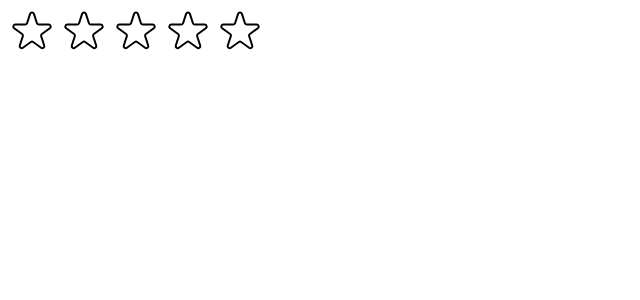
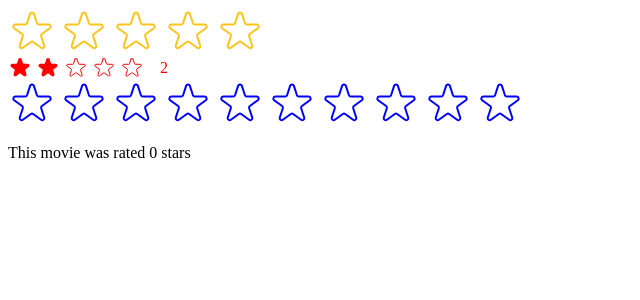
Before and after one commit to AM-TEK/movie-app, a React (Create React App) app: page / in a window 1280 px wide. Shown: the top 300 px of the page, without its empty margins (0-640 px from the left). Built offline with nearby package versions, Linux system fonts and the light colour scheme.

Commit message:
passing props for state of rating elements

```diff
--- a/src/StarRating.js
+++ b/src/StarRating.js
@@ -1,4 +1,5 @@
 import { useState } from "react"
+import PropTypes from "prop-types"
 
 const containerStyle = {
     display: "flex",
@@ -11,21 +12,42 @@ const starContainerStyle = {
     gap: '4px'
 }
 
-const textStyle = {
-    lineHeight: '1',
-    margin: '0'
+StarRating.propTypes = {
+    maxRating: PropTypes.number,
+    defaultRating: PropTypes.number,
+    color: PropTypes.string,
+    size: PropTypes.number,
+    messages: PropTypes.array,
+    className: PropTypes.string,
+    onSetRating: PropTypes.func,
 }
 
-export default function StarRating({maxRating = 5}) {
-    const [rating, setRating] = useState(0)
+export default function StarRating({
+    maxRating = 5,
+    color = "#fcc419",
+    size = 48,
+    className = "",
+    messages = [],
+    defaultRating = 0,
+    onSetRating
+}) {
+    const [rating, setRating] = useState(defaultRating)
     const [tempRating, setTempRating] = useState(0)
 
     function handleRating(rating) {
         setRating(rating)
+        onSetRating(rating)
+    }
+
+    const textStyle = {
+        lineHeight: '1',
+        margin: '0',
+        color,
+        fontSize: `${size / 1.5}px`
     }
 
     return (
-        <div style={containerStyle}>
+        <div style={containerStyle} className={className}>
             <div style={starContainerStyle}>
                 {Array.from({length: maxRating}, (_, i) => (
                     <Star
@@ -34,22 +56,29 @@ export default function StarRating({maxRating = 5}) {
                         onRate={() => handleRating(i + 1)}
                         onHoverIn={() => setTempRating(i + 1)}
                         onHoverOut={() => setTempRating(0)}
+                        color={color}
+                        size={size}
                     />
                 ))}
             </div>
-            <p style={textStyle}>{tempRating || rating || ""}</p>
+            <p style={textStyle}>
+                {messages.length === maxRating
+                    ? messages[tempRating ? tempRating - 1 : rating - 1]
+                    : tempRating || rating || ""}
+            </p>
         </div>
     )
 }
 
-const starStyle = {
-    width: '48px',
-    height: '48px',
-    display: 'block',
-    cursor: 'pointer'
-}
+function Star({onRate, full, onHoverIn, onHoverOut, color,
+size}) {
+    const starStyle = {
+        width: `${size}px`,
+        height: `${size}px`,
+        display: 'block',
+        cursor: 'pointer'
+    }
 
-function Star({onRate, full, onHoverIn, onHoverOut}) {
     return (
         <span
             role="button"
@@ -62,8 +91,8 @@ function Star({onRate, full, onHoverIn, onHoverOut}) {
             <svg
                 xmlns="http://www.w3.org/2000/svg"
                 viewBox="0 0 20 20"
-                fill="#000"
-                stroke="#000"
+                fill={color}
+                stroke={color}
             >
             <path
                 d="M9.049 2.927c.3-.921 1.603-.921 1.902 0l1.07 3.292a1 1 0 00.95.69h3.462c.969 0 1.371 1.24.588 1.81l-2.8 2.034a1 1 0 00-.364 1.118l1.07 3.292c.3.921-.755 1.688-1.54 1.118l-2.8-2.034a1 1 0 00-1.175 0l-2.8 2.034c-.784.57-1.838-.197-1.539-1.118l1.07-3.292a1 1 0 00-.364-1.118L2.98 8.72c-.783-.57-.38-1.81.588-1.81h3.461a1 1 0 00.951-.69l1.07-3.292z"
@@ -74,7 +103,7 @@ function Star({onRate, full, onHoverIn, onHoverOut}) {
                 xmlns="http://www.w3.org/2000/svg"
                 fill="none"
                 viewBox="0 0 24 24"
-                stroke="#000"
+                stroke={color}
             >
             <path
                 strokeLinecap="round"
@@ -87,42 +116,3 @@ function Star({onRate, full, onHoverIn, onHoverOut}) {
         </span>
     )
 }
-
-
-
-
-
-
-
-/*
-FULL STAR
-
-<svg
-  xmlns="http://www.w3.org/2000/svg"
-  viewBox="0 0 20 20"
-  fill="#000"
-  stroke="#000"
->
-  <path
-    d="M9.049 2.927c.3-.921 1.603-.921 1.902 0l1.07 3.292a1 1 0 00.95.69h3.462c.969 0 1.371 1.24.588 1.81l-2.8 2.034a1 1 0 00-.364 1.118l1.07 3.292c.3.921-.755 1.688-1.54 1.118l-2.8-2.034a1 1 0 00-1.175 0l-2.8 2.034c-.784.57-1.838-.197-1.539-1.118l1.07-3.292a1 1 0 00-.364-1.118L2.98 8.72c-.783-.57-.38-1.81.588-1.81h3.461a1 1 0 00.951-.69l1.07-3.292z"
-  />
-</svg>
-
-
-EMPTY STAR
-
-<svg
-  xmlns="http://www.w3.org/2000/svg"
-  fill="none"
-  viewBox="0 0 24 24"
-  stroke="#000"
->
-  <path
-    strokeLinecap="round"
-    strokeLinejoin="round"
-    strokeWidth="{2}"
-    d="M11.049 2.927c.3-.921 1.603-.921 1.902 0l1.519 4.674a1 1 0 00.95.69h4.915c.969 0 1.371 1.24.588 1.81l-3.976 2.888a1 1 0 00-.363 1.118l1.518 4.674c.3.922-.755 1.688-1.538 1.118l-3.976-2.888a1 1 0 00-1.176 0l-3.976 2.888c-.783.57-1.838-.197-1.538-1.118l1.518-4.674a1 1 0 00-.363-1.118l-3.976-2.888c-.784-.57-.38-1.81.588-1.81h4.914a1 1 0 00.951-.69l1.519-4.674z"
-  />
-</svg>
-
-*/
--- a/src/index.js
+++ b/src/index.js
@@ -1,13 +1,33 @@
-import React from 'react';
+import React, { useState } from 'react';
 import ReactDOM from 'react-dom/client';
 // import './index.css';
 // import App from './App';
 import StarRating from './StarRating';
 
+function Test() {
+  const [movieRating, setMovieRating] = useState(0)
+  return (
+    <div>
+      <StarRating color='blue' maxRating={10} onSetRating={setMovieRating} />
+      <p>This movie was rated {movieRating} stars</p>
+    </div>
+  )
+}
+
 const root = ReactDOM.createRoot(document.getElementById('root'));
 root.render(
   <React.StrictMode>
     {/* <App /> */}
-    <StarRating maxRating={5} />
+    <StarRating
+      maxRating={5}
+      messages={['Terrible', 'Bad', 'OK', 'Good', 'Amazing']}
+    />
+    <StarRating
+      size={24}
+      color='red'
+      className='test'
+      defaultRating={2}
+    />
+    <Test />
   </React.StrictMode>
 );
```
